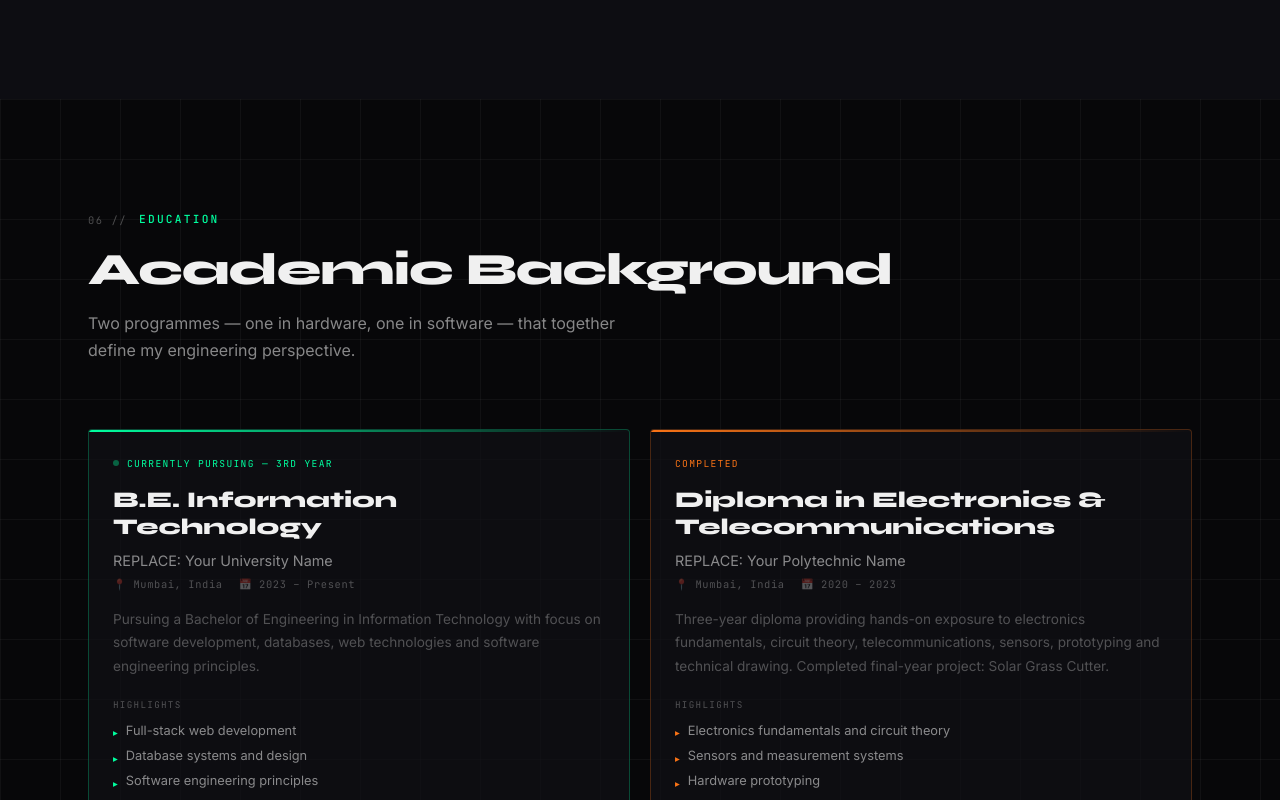
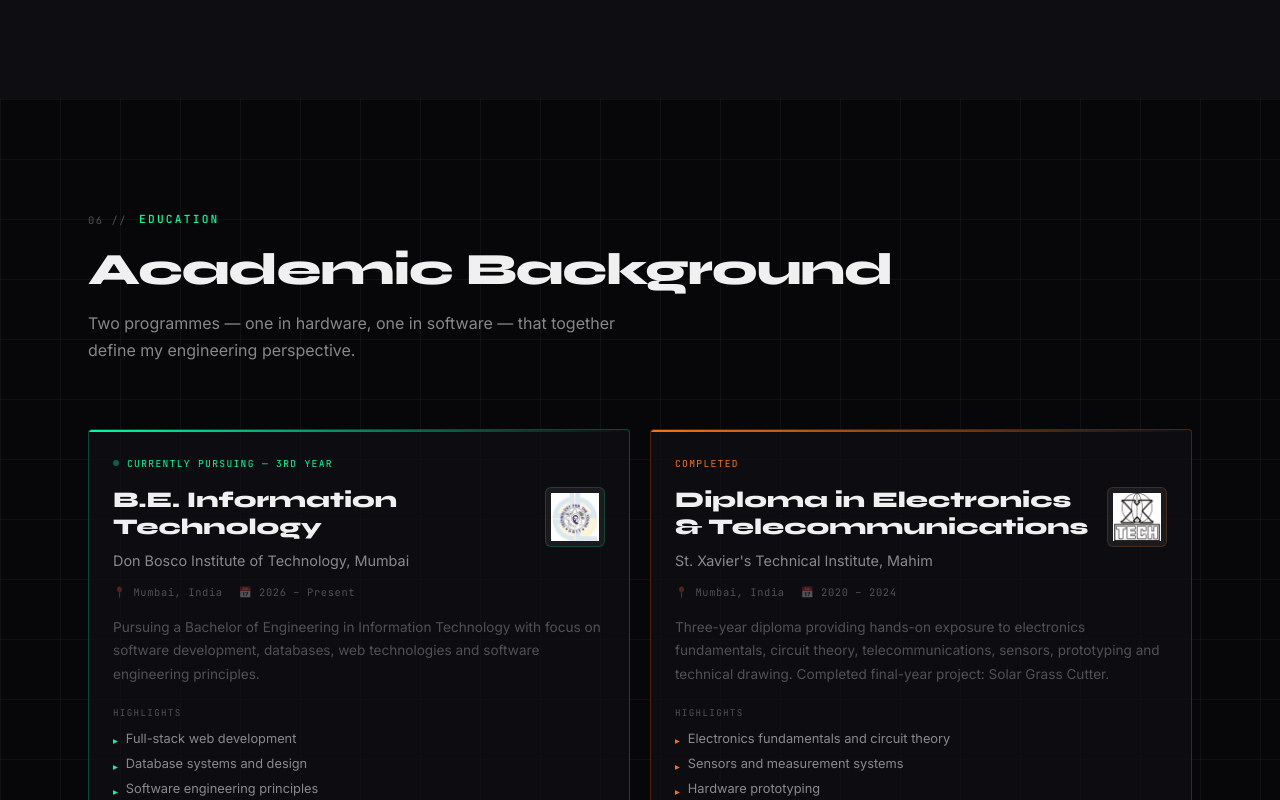
Before and after one commit to joegodwin04/joe-godwin-portfolio, a React (Vite) app: page / in a window 1280 px wide. Shown: the part 8147-8947 px from the top of the page. Built offline with nearby package versions, Linux system fonts and the light colour scheme.

Commit message:
feat: add education institution logos

```diff
--- a/src/data/portfolioData.js
+++ b/src/data/portfolioData.js
@@ -222,10 +222,12 @@ export const education = [
   {
     id: "be-it",
     degree: "B.E. Information Technology",
-    institution: "REPLACE: Your University Name",
+    institution: "Don Bosco Institute of Technology, Mumbai",
     location: "Mumbai, India",
-    period: "2023 – Present",
+    period: "2026 – Present",
     status: "Currently Pursuing — 3rd Year",
+    logo: "/images/dbit_logo.jpg",
+    logoAlt: "Don Bosco Institute of Technology Logo",
     description:
       "Pursuing a Bachelor of Engineering in Information Technology with focus on software development, databases, web technologies and software engineering principles.",
     highlights: [
@@ -238,10 +240,12 @@ export const education = [
   {
     id: "diploma-et",
     degree: "Diploma in Electronics & Telecommunications",
-    institution: "REPLACE: Your Polytechnic Name",
+    institution: "St. Xavier's Technical Institute, Mahim",
     location: "Mumbai, India",
-    period: "2020 – 2023",
+    period: "2020 – 2024",
     status: "Completed",
+    logo: "/images/xtech_logo.jpg",
+    logoAlt: "St. Xavier's Technical Institute Logo",
     description:
       "Three-year diploma providing hands-on exposure to electronics fundamentals, circuit theory, telecommunications, sensors, prototyping and technical drawing. Completed final-year project: Solar Grass Cutter.",
     highlights: [
@@ -257,7 +261,7 @@ export const education = [
 export const journey = [
   {
     id: "diploma",
-    year: "2020",
+    year: "2022",
     phase: "ELECTRONICS",
     title: "Diploma in Electronics & Telecommunications",
     description: "Began with a strong foundation in electronics — circuits, components, sensors and physical systems.",
@@ -265,7 +269,7 @@ export const journey = [
   },
   {
     id: "hardware",
-    year: "2021",
+    year: "2024",
     phase: "HARDWARE",
     title: "Hands-On Hardware Experience",
     description: "Practical exposure to electronic components, prototyping, hardware troubleshooting and technical systems.",
@@ -282,7 +286,7 @@ export const journey = [
   },
   {
     id: "transition",
-    year: "2023",
+    year: "2024 - 2025",
     phase: "TRANSITION",
     title: "From Hardware to Software",
     description:
@@ -291,7 +295,7 @@ export const journey = [
   },
   {
     id: "programming",
-    year: "2023",
+    year: "2025",
     phase: "PROGRAMMING",
     title: "Learning to Program",
     description: "Learned Java and JavaScript. Built first web projects. Understood the logic of code from a systems perspective.",
@@ -299,7 +303,7 @@ export const journey = [
   },
   {
     id: "fullstack",
-    year: "2024",
+    year: "2026",
     phase: "FULL-STACK",
     title: "Full-Stack Development",
     description:
@@ -308,7 +312,7 @@ export const journey = [
   },
   {
     id: "ai",
-    year: "2024 – 2025",
+    year: "2026 – 2027",
     phase: "AI",
     title: "AI-Powered Projects",
     description:
@@ -317,7 +321,7 @@ export const journey = [
   },
   {
     id: "be",
-    year: "2023 – Present",
+    year: "2026 – Present",
     phase: "B.E. IT",
     title: "B.E. Information Technology",
     description: "Currently in 3rd year. Building production-grade projects and preparing for software development opportunities.",
--- a/src/sections/EducationSection.jsx
+++ b/src/sections/EducationSection.jsx
@@ -73,6 +73,9 @@ export default function EducationSection() {
                       </span>
                     </div>
 
+                    {/* Degree + Logo row */}
+                    <div style={{ display: 'flex', alignItems: 'flex-start', gap: '1rem', marginBottom: '0.5rem' }}>
+                      <div style={{ flex: 1, minWidth: 0 }}>
                         {/* Degree */}
                         <h3
                           style={{
@@ -97,6 +100,39 @@ export default function EducationSection() {
                         >
                           {edu.institution}
                         </p>
+                      </div>
+
+                      {/* Institution Logo */}
+                      {edu.logo && (
+                        <div
+                          style={{
+                            flexShrink: 0,
+                            width: '60px',
+                            height: '60px',
+                            borderRadius: '6px',
+                            background: 'rgba(255,255,255,0.06)',
+                            border: `1px solid rgba(${accentRgb},0.18)`,
+                            display: 'flex',
+                            alignItems: 'center',
+                            justifyContent: 'center',
+                            padding: '5px',
+                            overflow: 'hidden',
+                          }}
+                          aria-hidden="true"
+                        >
+                          <img
+                            src={edu.logo}
+                            alt={edu.logoAlt}
+                            style={{
+                              width: '100%',
+                              height: '100%',
+                              objectFit: 'contain',
+                              display: 'block',
+                            }}
+                          />
+                        </div>
+                      )}
+                    </div>
 
                     <div
                       style={{
```
Also changed, not shown: public/images/dbit_logo.jpg (added), public/images/xtech_logo.jpg (added). Lines whose indentation alone changed are shown as unchanged.
